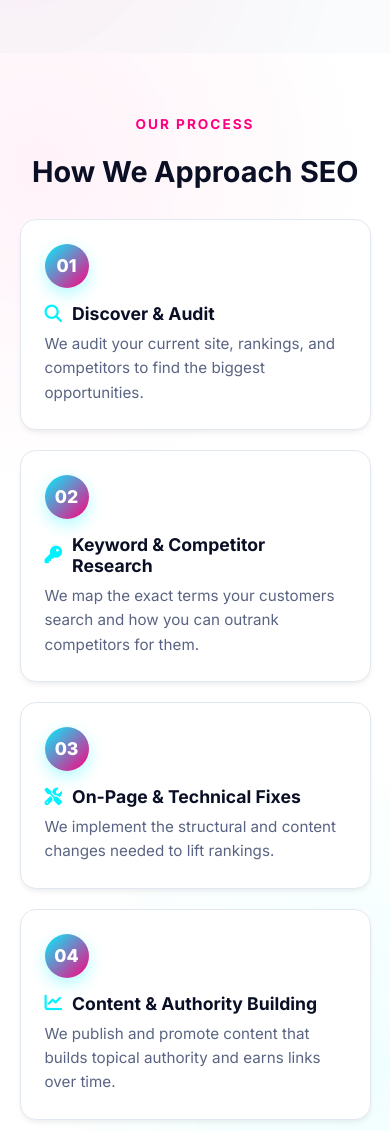
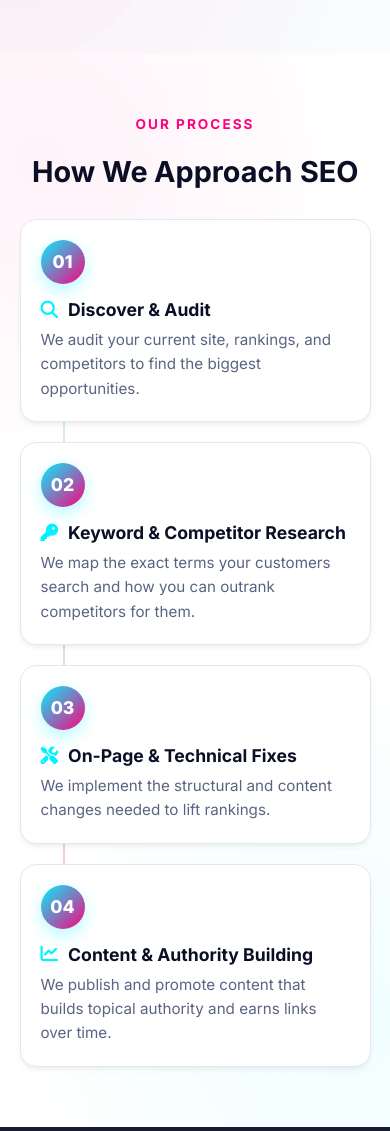
Before and after one commit to Usman89070/ws-digital-marketing, a PHP site: page /seo.php in a window 390 px wide. Shown: the part 2853-3984 px from the top of the page. Run offline with PHP 8.4, Linux system fonts and the light colour scheme; some libraries are stand-ins or nearby versions; grey boxes are pictures that could not be loaded.

Commit message:
Keep Our Process steps in their original vertical stacked layout
Correction to the previous change: the 4-column grid rearrangement
wasn't wanted -- only the image needed to go. Restored
.methodology-steps to its original vertical flex list (numbered badges
connected by the gradient line, horizontal icon+content card, hover
slides right) exactly as it looked before, just full-width now instead
of squeezed into the half the image used to occupy. Updated the
stale comments left over from the grid version to match.

```diff
--- a/css/style.css
+++ b/css/style.css
@@ -602,17 +602,17 @@
                 radial-gradient(600px circle at 90% 90%, rgba(0, 242, 254, 0.06), transparent 55%),
                 rgba(255, 255, 255, 0.8);
         }
-        /* No image column any more -- .methodology-steps is now the sole,
-           full-width content, laid out as a responsive card grid (auto-fit
-           reflows the column count on its own, same pattern as .case-grid/
-           .stats-4-grid) instead of the old half-width vertical list, so the
-           steps actually use the space the image used to occupy. */
-        .methodology-steps {
-            display: grid; grid-template-columns: repeat(auto-fit, minmax(260px, 1fr));
-            gap: clamp(20px, 3vw, 30px); margin-top: clamp(30px, 5vw, 50px);
+        /* No image column any more -- .methodology-steps keeps its original
+           vertical stacked-list look (same connector line, same horizontal
+           icon+content card), just full-width now instead of squeezed into
+           the half the image used to occupy. */
+        .methodology-steps { position: relative; display: flex; flex-direction: column; gap: 20px; margin-top: clamp(30px, 5vw, 50px); }
+        .methodology-steps::before {
+            content: ''; position: absolute; top: 25px; bottom: 25px; left: clamp(43px, 4vw, 48px); width: 2px;
+            background: linear-gradient(to bottom, var(--cyan-neon), var(--magenta-neon)); opacity: 0.25; z-index: 0;
         }
-        .m-step { background: #fff; padding: clamp(24px, 3vw, 32px); border-radius: 16px; border: 1px solid var(--border-light); display: flex; gap: 20px; box-shadow: var(--shadow-sm); transition: var(--transition-smooth); position: relative; }
-        .m-step:hover { transform: translateY(-8px); border-color: var(--cyan-neon); box-shadow: var(--shadow-hover); }
+        .m-step { background: #fff; padding: clamp(20px, 3vw, 30px); border-radius: 16px; border: 1px solid var(--border-light); display: flex; gap: 20px; box-shadow: var(--shadow-sm); transition: var(--transition-smooth); position: relative; z-index: 1; }
+        .m-step:hover { transform: translateX(10px); border-color: var(--cyan-neon); box-shadow: var(--shadow-hover); }
         .m-step-num {
             width: clamp(44px, 4vw, 50px); height: clamp(44px, 4vw, 50px); min-width: clamp(44px, 4vw, 50px);
             border-radius: 50%; display: flex; align-items: center; justify-content: center;
@@ -932,8 +932,8 @@
             .mobile-perf-overview { display: block; }
         }
 
-        /* === RESPONSIVE FIXES FOR ABOUT SECTIONS === (.methodology-steps reflows
-           on its own via auto-fit, so it doesn't need a breakpoint override here) */
+        /* === RESPONSIVE FIXES FOR ABOUT SECTIONS === (.methodology-steps is a
+           plain vertical flex list, so it doesn't need a breakpoint override here) */
         @media(max-width: 1024px) {
             .agency-grid {
                 grid-template-columns: 1fr !important;
--- a/js/main.js
+++ b/js/main.js
@@ -533,9 +533,9 @@ if (window.matchMedia('(hover: none)').matches) {
             // past the single-column mobile layout's edge and causing horizontal page
             // overflow on every page that uses these grids. (.methodology-grid used to be
             // a third member of this pattern -- the "Our Process" image+steps sections --
-            // but the image column is gone now, so .methodology-steps is a full-width
-            // section on its own and gets the standard per-card grid stagger instead,
-            // same as .case-grid/.stats-4-grid.)
+            // but the image column is gone now, so .methodology-steps is just a full-width
+            // vertical list on its own and gets the standard per-item stagger reveal
+            // instead, same as every other entry in the gridSelectors list above.)
             mm.add("(min-width: 1025px)", () => {
                 gsap.utils.toArray('.agency-grid, .contact-grid').forEach(grid => {
                     const media = grid.querySelector('.agency-image-wrapper, .contact-info-card');
```
